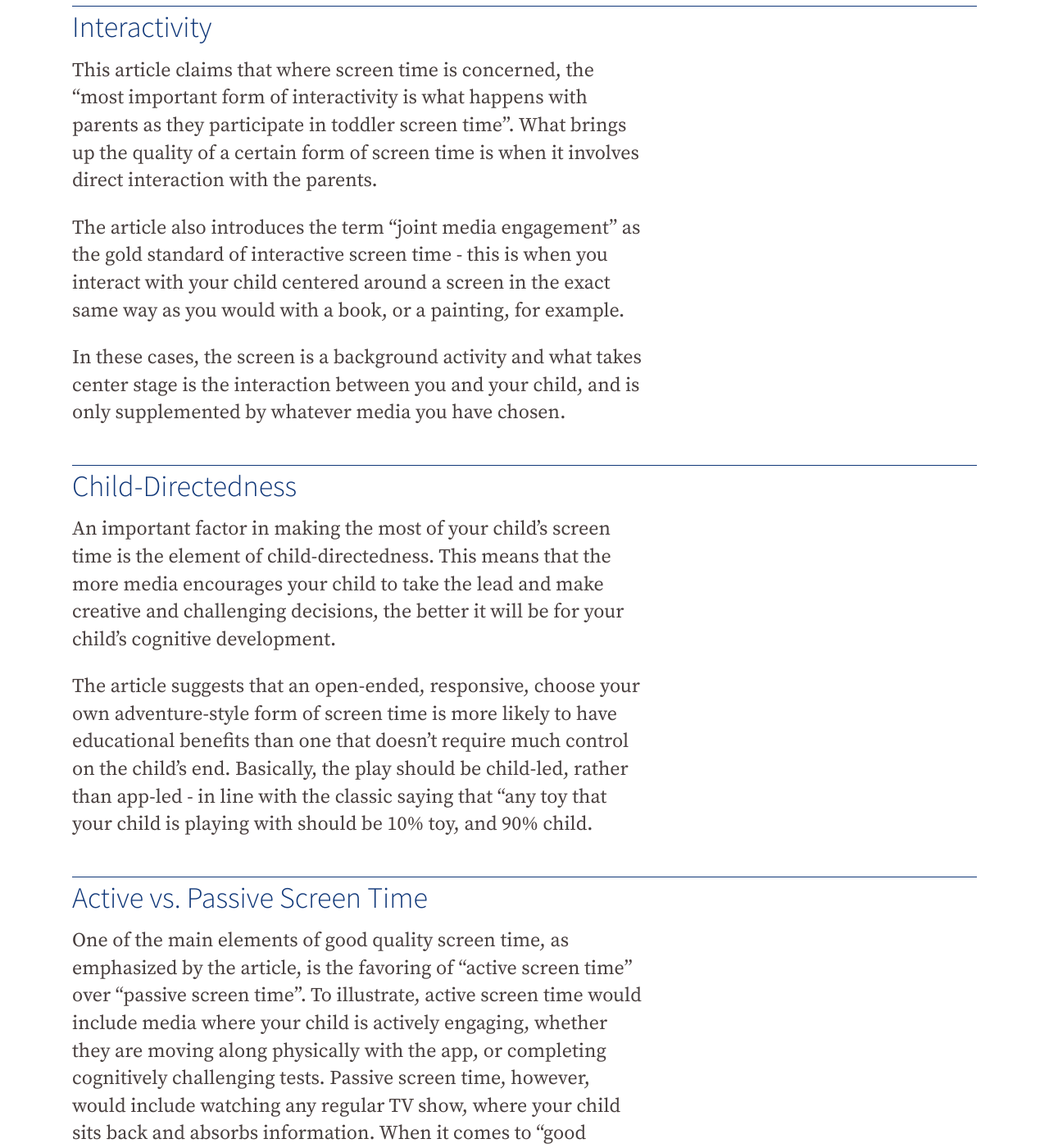
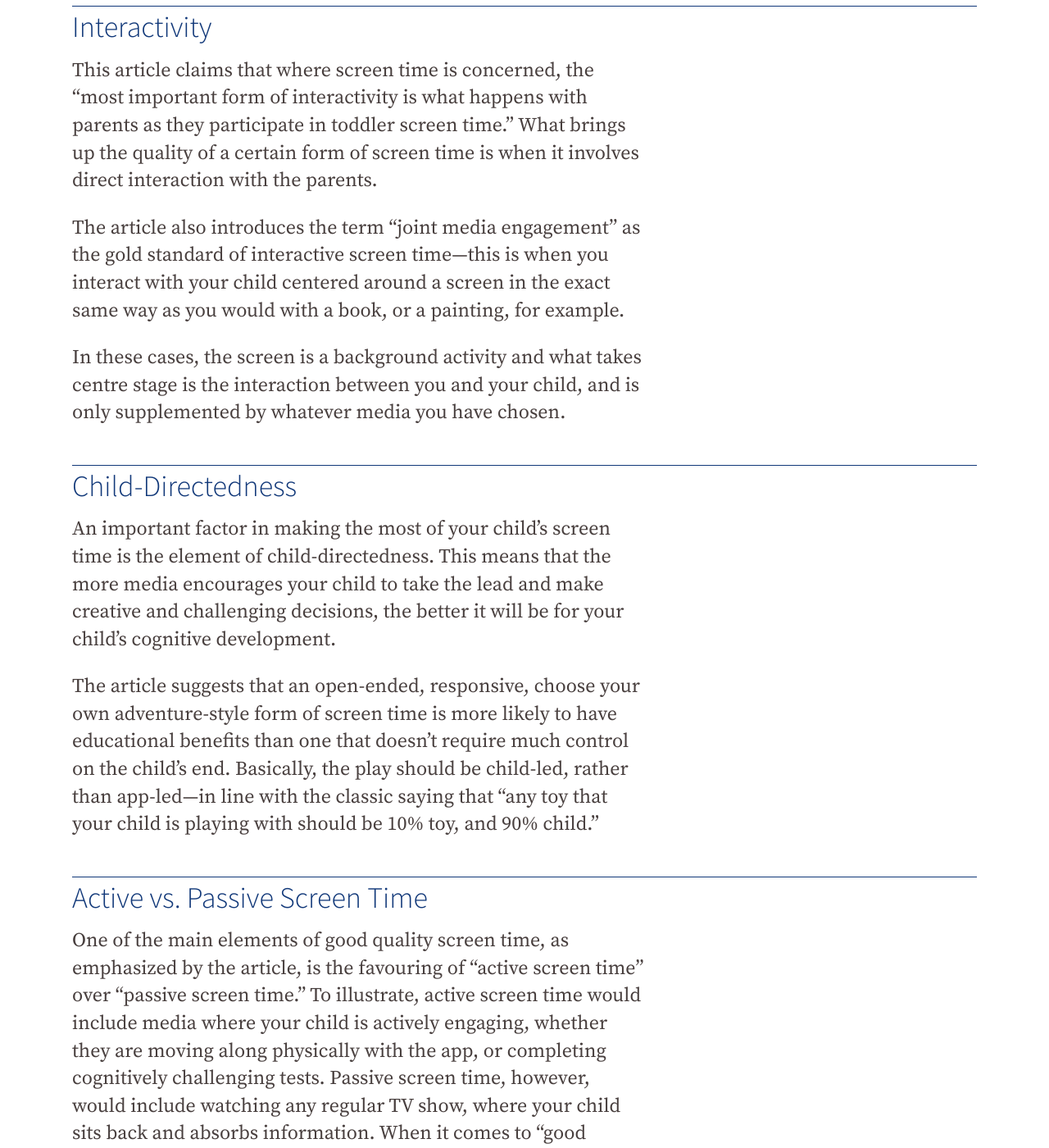
Before and after one commit to famliy-screen-time/familyscreentime.ca, a Jekyll site: the page built from _posts/2020-04-07-what-makes-good-quality-screen-time.md, in a window 1280 px wide and 1400 px high, scrolled down 1283 px. Shown: the whole window at 82% size. Built offline with Jekyll 4.4.1, drawn with Linux system fonts in a browser that asks for light colours; nearby versions of some CDN libraries; some of the changed text lies outside the part shown.

Commit message:
Update Blog “2020-04-07-what-makes-good-quality-screen-time”

```diff
--- a/_posts/2020-04-07-what-makes-good-quality-screen-time.md
+++ b/_posts/2020-04-07-what-makes-good-quality-screen-time.md
@@ -4,57 +4,49 @@
 date: 2020-04-07T01:56:01.426Z
 author: sagetrampleasure
 ---
-One of the most popular phrases in the discourse surrounding screen time and young children, whether from mainstream media or from research-based recommendations, is "good quality" screens. You will often read that screen time is not such a bad thing, as long as your child's time spent on it is limited and the media they consume is of "good quality". But what exactly makes some types of screen time more "good quality" than others?
+One of the most popular phrases in the discourse surrounding screen time and young children, whether from mainstream media or from research-based recommendations, is "good quality" screens. You will often read that screen time is not such a bad thing, as long as your child's time spent on it is limited and the media they consume is of "good quality." But what exactly makes some types of screen time more "good quality" than others?
 
-
-
-# What is "good quality? screen time?
+# What is "good quality" screen time?
 
 The general consensus seems to be that "good quality" screen time is whatever has the ability to contribute in a positive way to your child's cognitive and physical development. Ideally, good quality screen time would not hinder or prevent your child from interacting from others and learning important skills, but instead would be a creative and fun way for your child to do both of these things.
 
-An article posted by [Child Mind Institute](https://childmind.org/article/value-screen-time-toddlers-preschoolers/), which is a nonprofit organization that provides research-based information on a variety of topics to children and families, compiled a list of tips for choosing media that can play a beneficial role in your child's development. It's important, they note, to realize right off the bat that "not all screen time is created equal", and that certain qualities can make a child's screen time contribute more to their early development. These qualities include **interactivity, child-directedness, active elements, and sociality.**
-
-
+An article posted by [Child Mind Institute](https://childmind.org/article/value-screen-time-toddlers-preschoolers/), which is a nonprofit organization that provides research-based information on a variety of topics to children and families, compiled a list of tips for choosing media that can play a beneficial role in your child's development. It's important, they note, to realize right off the bat that "not all screen time is created equal," and that certain qualities can make a child's screen time contribute more to their early development. These qualities include **interactivity, child-directedness, active elements, and sociality.**
 
 ## Interactivity
 
-This article claims that where screen time is concerned, the "most important form of interactivity is what happens with parents as they participate in toddler screen time". What brings up the quality of a certain form of screen time is when it involves direct interaction with the parents.
+This article claims that where screen time is concerned, the "most important form of interactivity is what happens with parents as they participate in toddler screen time." What brings up the quality of a certain form of screen time is when it involves direct interaction with the parents.
 
-The article also introduces the term "joint media engagement" as the gold standard of interactive screen time - this is when you interact with your child centered around a screen in the exact same way as you would with a book, or a painting, for example.
+The article also introduces the term "joint media engagement" as the gold standard of interactive screen time—this is when you interact with your child centered around a screen in the exact same way as you would with a book, or a painting, for example.
 
-In these cases, the screen is a background activity and what takes center stage is the interaction between you and your child, and is only supplemented by whatever media you have chosen.
-
-
+In these cases, the screen is a background activity and what takes centre stage is the interaction between you and your child, and is only supplemented by whatever media you have chosen.
 
 ## Child-Directedness
 
 An important factor in making the most of your child's screen time is the element of child-directedness. This means that the more media encourages your child to take the lead and make creative and challenging decisions, the better it will be for your child's cognitive development.
 
-The article suggests that an open-ended, responsive, choose your own adventure-style form of screen time is more likely to have educational benefits than one that doesn't require much control on the child's end. Basically, the play should be child-led, rather than app-led - in line with the classic saying that "any toy that your child is playing with should be 10% toy, and 90% child.
-
-
+The article suggests that an open-ended, responsive, choose your own adventure-style form of screen time is more likely to have educational benefits than one that doesn't require much control on the child's end. Basically, the play should be child-led, rather than app-led—in line with the classic saying that "any toy that your child is playing with should be 10% toy, and 90% child."
 
 ## Active vs. Passive Screen Time
 
-One of the main elements of good quality screen time, as emphasized by the article, is the favoring of "active screen time" over "passive screen time". To illustrate, active screen time would include media where your child is actively engaging, whether they are moving along physically with the app, or completing cognitively challenging tests. Passive screen time, however, would include watching any regular TV show, where your child sits back and absorbs information. When it comes to "good quality" screen time, active is the way to go.
+One of the main elements of good quality screen time, as emphasized by the article, is the favouring of "active screen time" over "passive screen time." To illustrate, active screen time would include media where your child is actively engaging, whether they are moving along physically with the app, or completing cognitively challenging tests. Passive screen time, however, would include watching any regular TV show, where your child sits back and absorbs information. When it comes to "good quality" screen time, active is the way to go.
 
-[According to an Australian study ](https://www.ledevoir.com/documents/pdf/screen_time.pdf)on active and passive screen uses, there are actually two types of active screen use: physical and cognitive. As mentioned before, children can get physical benefits when they move around in response to media, such as following a video game's dance routine. Children can also get cognitive benefits when they answer skill-testing questions on an online quiz, or use problem-solving skills to advance in a game.
+[According to an Australian study](https://www.ledevoir.com/documents/pdf/screen_time.pdf) on active and passive screen uses, there are actually two types of active screen use: physical and cognitive. As mentioned before, children can get physical benefits when they move around in response to media, such as following a video game's dance routine. Children can also get cognitive benefits when they answer skill-testing questions on an online quiz, or use problem-solving skills to advance in a game.
 
-This article also recommends multi-sensory experiences: “There should be multiple inputs of stimulation — they’re looking, they’re listening and then they’re swiping. Or they’re taking a picture of something that’s real and they’re doing something with it.” The more ways in which your child can interact with the media, the more beneficial it will be to different aspects of their development.
+This article also recommends multi-sensory experiences:
+
+> “There should be multiple inputs of stimulation—they’re looking, they’re listening and then they’re swiping. Or they’re taking a picture of something that’s real and they’re doing something with it.”
+
+The more ways in which your child can interact with the media, the more beneficial it will be to different aspects of their development.
 
 ## Social Elements
 
-You might find yourself doubting whether screen time can provide any social benefits for your young child - with them being too young to participate in social media or other forms of interacting with peers. However, screen time can potentially be a link between your child and their uncles, aunts, grandparents, or any of their loved ones who they aren't able to see - especially in our current pandemic situation! As mentioned by a researcher in the article, “one of the great uses of iPads or iPhones is communicating relatives who do not live nearby \[...] this is a *great* use of technology.”
+You might find yourself doubting whether screen time can provide any social benefits for your young child—with them being too young to participate in social media or other forms of interacting with peers. However, screen time can potentially be a link between your child and their uncles, aunts, grandparents, or any of their loved ones who they aren't able to see—especially in our current pandemic situation! As mentioned by a researcher in the article, “one of the great uses of iPads or iPhones is communicating relatives who do not live nearby \[...] this is a *great* use of technology.”
 
 Again enforcing the interactivity component of good quality screen time, it is definitely possible for a good old FaceTime to spark feelings of connectivity in your child.
 
-
-
 # Plain Old Screen Time
 
-Finally, the article emphasizes the fact that it is not the end of the world if your child engages in screen time simply for entertainment, as a treat, or to unwind - as long as this form of screen time is accompanied with healthy limits and boundaries. The thing to remember here is that letting your child engage in a limited amount of passive screen time doesn't make you a bad parent, in the same way that completely restricting screen time isn't the only ingredient for good parenting!
-
-
+Finally, the article emphasizes the fact that it is not the end of the world if your child engages in screen time simply for entertainment, as a treat, or to unwind—as long as this form of screen time is accompanied with healthy limits and boundaries. The thing to remember here is that letting your child engage in a limited amount of passive screen time doesn't make you a bad parent, in the same way that completely restricting screen time isn't the only ingredient for good parenting!
 
 # Conclusion
 
```
